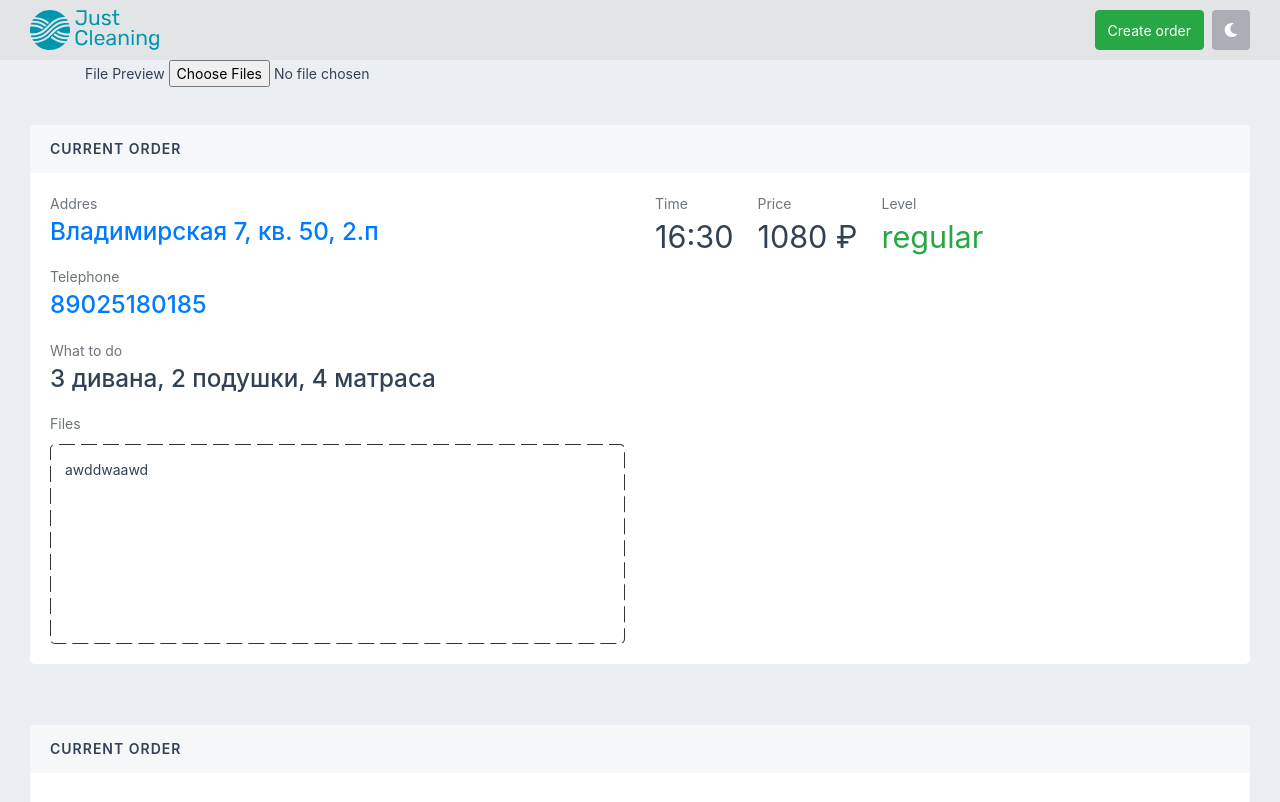
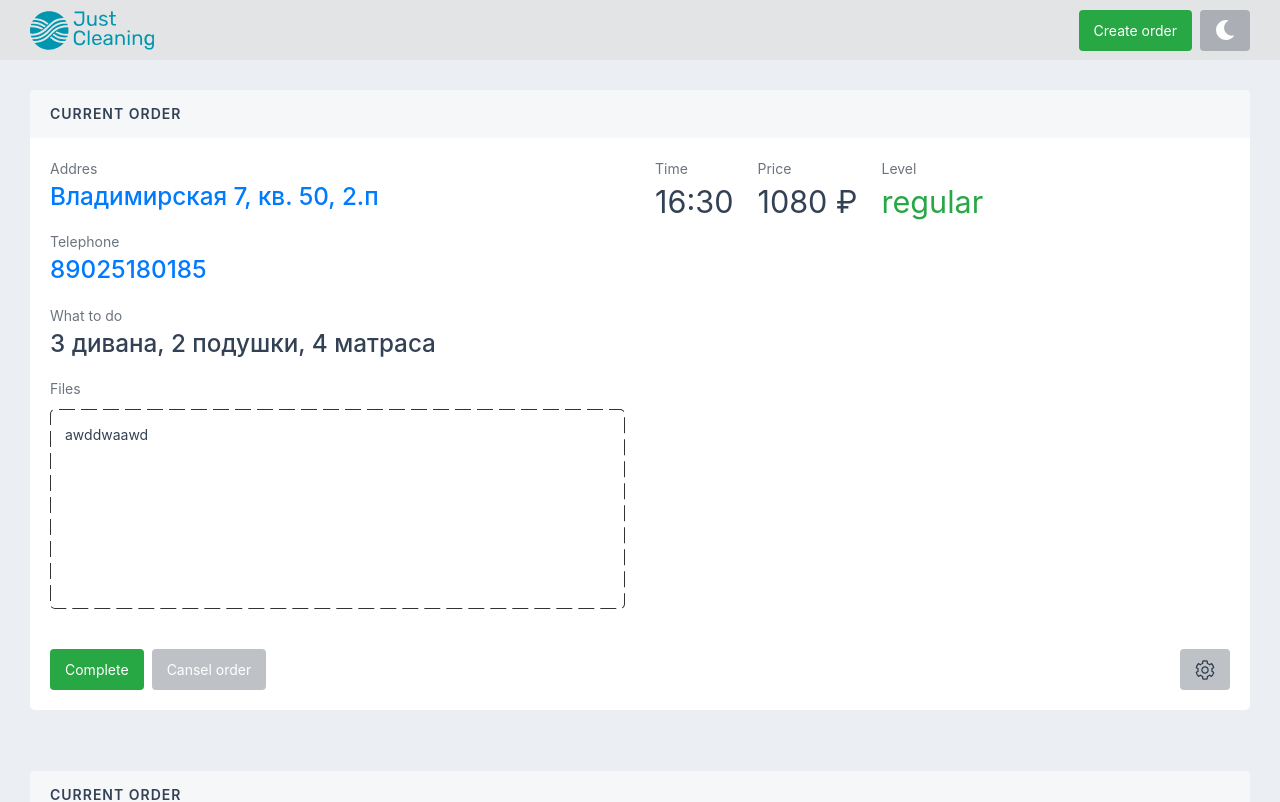
Before and after one commit to Grigory-F/JustCleaning, a Vue app: page / in a window 1280 px wide. Shown: the top 802 px of the page. Built offline with nearby package versions, Linux system fonts and the light colour scheme.

Commit message:
create some part a dark theme

```diff
--- a/src/App.vue
+++ b/src/App.vue
@@ -1,8 +1,8 @@
 <template>
-  <div id="app" :class="[isDark ? 'dark-theme': '']">
+  <div id="app">
+    <!-- :class="[isDark ? 'dark-theme': '']" -->
     <Header @changeTheme="changeTheme" />
     <main class="main-container">
-      <UploadImage></UploadImage>
       <CurrentOrder :goProper="goProper" />
       <div class="content">
         <b-row>
@@ -56,12 +56,12 @@
 <script>
 import Header from "@/components/Header.vue";
 import CurrentOrder from "@/components/CurrentOrder.vue";
-import UploadImage from "@/components/UploadImage.vue";
+/* import UploadImage from "@/components/UploadImage.vue"; */
 export default {
   components: {
     Header,
     CurrentOrder,
-    UploadImage,
+    /* UploadImage, */
   },
   methods: {
     fullName(value) {
@@ -69,8 +69,9 @@ export default {
     },
     changeTheme(valueTheme) {
       console.log("dawdaw");
-      this.isDark = !this.isDark;
-      /* if (valueTheme == "dark") {
+      /* this.isDark = !this.isDark; */
+      document.body.classList.toggle("dark-theme");
+      /*  if (valueTheme == "dark") {
 
         console.log("dawdaw");
       } */
@@ -139,4 +140,5 @@ export default {
 
 
 <style lang="scss">
+
 </style>
--- a/src/components/CurrentOrder.vue
+++ b/src/components/CurrentOrder.vue
@@ -27,11 +27,11 @@
                   <span class="text-muted">What to do</span>
                   <p class="fs-3 fw-medium">3 дивана, 2 подушки, 4 матраса</p>
                 </div>
-                <div class="inner-signs ">
+                <div class="inner-signs">
                   <span class="text-muted">Files</span>
                   <label class="drop-zone">
                     awddwaawd
-                    <input type="file" class="d-none w-100"/>
+                    <input type="file" class="d-none w-100" />
                   </label>
                 </div>
               </b-col>
@@ -55,6 +55,27 @@
               </b-col>
             </b-row>
           </div>
+          <div class="block-content block-content-full d-flex justify-content-between">
+            <div class="d-flex">
+              <b-button variant="success" class="mr-2 d-flex">
+                <span class="d-none d-sm-none d-md-inline">Complete</span>
+                <font-awesome-icon
+                  class="d-sm-inline-block d-md-none fs-4 m-auto"
+                  :icon="['far', 'check-circle']"
+                />
+              </b-button>
+              <b-button variant="setting d-flex">
+                <span class="d-none d-sm-none d-md-inline">Cansel order</span>
+                <font-awesome-icon
+                  class="d-sm-inline-block d-md-none fs-4 m-auto"
+                  :icon="['far', 'times-circle']"
+                />
+              </b-button>
+            </div>
+            <b-button variant="setting">
+                <SystemIcons class="interface-icons" :name="'setting'" :width="20"></SystemIcons>
+              </b-button>
+          </div>
         </div>
       </b-col>
     </b-row>
@@ -63,7 +84,6 @@
 
 <script>
 export default {
-
   props: ["goProper"],
 };
 </script>
--- a/src/components/Header.vue
+++ b/src/components/Header.vue
@@ -1,14 +1,14 @@
 <template>
   <header class="header d-flex align-items-center">
     <div class="d-flex justify-content-between w-100">
-      <SystemIcons :name="'logo'" :width="130"></SystemIcons>
+      <SystemIcons :name="'logo'" :width="125"></SystemIcons>
       <div class="d-flex">
         <b-button variant="success" class="mr-2">
           <span class="d-none d-sm-none d-md-inline">Create order</span>
-          <font-awesome-icon class="d-sm-inline-block d-md-none" :icon="['far', 'plus-square']" />
+          <font-awesome-icon class="d-flex d-sm-flex d-md-none fs-4 align-items-center" :icon="['far', 'plus-square']" />
         </b-button>
-        <b-button @click="changeTheme" variant="setting" class="border-0">
-          <font-awesome-icon :icon="['fas', 'moon']" />
+        <b-button @click="changeTheme" :class="[switchTheme == true ? 'bg-light': '']" variant="setting" class="border-0">
+          <font-awesome-icon class="fs-4 d-flex align-items-center" :class="[switchTheme == true ? 'text-dark': '']" :icon="['fas', 'moon']" />
         </b-button>
       </div>
     </div>
--- a/src/components/SystemIcons.vue
+++ b/src/components/SystemIcons.vue
@@ -1,6 +1,11 @@
 <template>
   <div class="box-icon">
-    <svg v-if="name == 'logo'" :width="width" xmlns="http://www.w3.org/2000/svg" viewBox="0 0 117 36">
+    <svg
+      v-if="name == 'logo'"
+      :width="width"
+      xmlns="http://www.w3.org/2000/svg"
+      viewBox="0 0 117 36"
+    >
       <path
         fill="#0096AF"
         d="M31.7,6.4c-4.4,0-8.3,1.2-11.8,4c-1.9,1.5-3.5,3.2-5.1,4.9c-4.1,4.1-8.8,6.3-14.6,5.6C0.1,20,0,19,0,18
@@ -132,6 +137,24 @@
 	c0.4,0.6,1.1,0.9,2,0.9C112.6,30.2,113.3,29.9,113.8,29.3z"
       />
     </svg>
+
+    <svg xmlns="http://www.w3.org/2000/svg" viewBox="0 0 512 512" v-if="name == 'setting'"
+        :width="width + 'px'">
+      <path
+        :class="classStr"
+        d="M482.696 299.276l-32.61-18.827a195.168 195.168 0 0 0 0-48.899l32.61-18.827c9.576-5.528
+        14.195-16.902 11.046-27.501-11.214-37.749-31.175-71.728-57.535-99.595-7.634-8.07-19.817-9.836-29.437-4.282l-32.562
+         18.798a194.125 194.125 0 0 0-42.339-24.48V38.049c0-11.13-7.652-20.804-18.484-23.367-37.644-8.909-77.118-8.91-114.77
+          0-10.831 2.563-18.484 12.236-18.484 23.367v37.614a194.101 194.101 0 0 0-42.339 24.48L105.23 81.345c-9.621-5.554-21.804-3.788-29.437
+           4.282-26.36 27.867-46.321 61.847-57.535 99.595-3.149 10.599 1.47 21.972 11.046 27.501l32.61 18.827a195.168 195.168 0 0 0 0 48.899l-32.61
+            18.827c-9.576 5.528-14.195 16.902-11.046 27.501 11.214 37.748 31.175 71.728 57.535 99.595 7.634 8.07 19.817 9.836 29.437 4.283l32.562-18.798a194.08
+             194.08 0 0 0 42.339 24.479v37.614c0 11.13 7.652 20.804 18.484 23.367 37.645 8.909 77.118 8.91 114.77 0 10.831-2.563 18.484-12.236 18.484-23.367v-37.614a194.138 194.138 0 0 0 42.339-24.479l32.562 18.798c9.62 5.554 21.803 3.788 29.437-4.283 26.36-27.867 46.321-61.847 57.535-99.595 3.149-10.599-1.47-21.972-11.046-27.501zm-65.479 100.461l-46.309-26.74c-26.988 23.071-36.559 28.876-71.039 41.059v53.479a217.145 217.145 0 0 1-87.738 0v-53.479c-33.621-11.879-43.355-17.395-71.039-41.059l-46.309 26.74c-19.71-22.09-34.689-47.989-43.929-75.958l46.329-26.74c-6.535-35.417-6.538-46.644 0-82.079l-46.329-26.74c9.24-27.969
+        24.22-53.869 43.929-75.969l46.309 26.76c27.377-23.434 37.063-29.065 71.039-41.069V44.464a216.79 216.79 0 0 1 87.738 0v53.479c33.978
+         12.005 43.665 17.637 71.039 41.069l46.309-26.76c19.709 22.099 34.689 47.999 43.929 75.969l-46.329 26.74c6.536 35.426 6.538 46.644 0
+          82.079l46.329 26.74c-9.24 27.968-24.219 53.868-43.929 75.957zM256 160c-52.935 0-96 43.065-96 96s43.065 96 96 96 96-43.065 96-96-43.065-96-96-96zm0
+           160c-35.29 0-64-28.71-64-64s28.71-64 64-64 64 28.71 64 64-28.71 64-64 64z"
+      />
+    </svg>
   </div>
 </template>
 
@@ -140,12 +163,13 @@ export default {
   props: {
     name: { String, required: true },
     width: { Number },
+    classStr: { String },
   },
 };
 </script>
 
 <style lang="scss">
 .box-icon {
-    display: flex;
+  display: flex;
 }
 </style>
--- a/src/styles/_base.scss
+++ b/src/styles/_base.scss
@@ -12,7 +12,7 @@
 }
 .header {
     height: 60px;
-    background-color: rgba(225, 225, 225, 0.75);
+    background-color: var.$header;
     padding: 0 1rem;
 }
 
@@ -57,7 +57,7 @@
 }
 
 .block-header {
-    background-color: #f6f7f9;
+    background-color: var.$block-comp;
     align-items: center;
     padding: 0.625rem 1.25rem;
     transition: opacity 0.25s ease-out;
@@ -75,7 +75,7 @@
 }
 .block {
     margin-bottom: 1.875rem;
-    background-color: #fff;
+    background-color: var.$block;
 }
 
 .block.block-rounded {
@@ -99,9 +99,7 @@
     border-top-left-radius: 0.25rem;
     border-top-right-radius: 0.25rem;
 }
-.block-content.block-content-full {
-    padding-bottom: 1.25rem;
-}
+
 .block-content.block-content-sm.block-content-full {
     padding-bottom: 0.625rem;
 }
--- a/src/styles/_dark.scss
+++ b/src/styles/_dark.scss
@@ -1,13 +1,10 @@
-@import 'helpers/variables';
-
-
-
-
-
-
+@import "helpers/variables";
 
 .dark-theme {
-        --body-bg: red;
-        --body-color: blue;
-        --color-success: red;
+        --body-bg: #19222D;
+        --body-color: #DDE2E9;
+        --block: #1F2937;
+        --block-comp: #2A384B;
+        --header: #1F2937;
+        --setting: #FFFFFF;
 }
--- a/src/styles/helpers/_variables.scss
+++ b/src/styles/helpers/_variables.scss
@@ -1,18 +1,34 @@
 $body-bg: var(--body-bg);
 $body-color: var(--body-color);
 $font-size-base: 0.875rem;
-$main: rgba(40, 53, 71, 0.3);
-$block: rgba(225, 225, 225, 0.75);
+$setting: var(--setting);
+$block: var(--block);
+$block-comp: var(--block-comp);
+$header: var(--header);
+$interface-icons: #2F3C4E;
+
+$btn-border-width: 0px;
 
 
+$btn-padding-y: 10px;
+$btn-padding-x: 15px;
 
 $theme-colors: (
-    "setting": $main,
-    "block": $block,
+    "setting": rgba(40, 53, 71, 0.3),
+    "block": white,
+    "body-bg": #ebeef2,
+    "body-color": #334155,
+    "block-comp": #f6f7f9,
+    "header": rgba(225, 225, 225, 0.75),
+    "interface-icons": #2F3C4E,
 );
 
-:root {
+.interface-icons {
+    fill:$interface-icons;
+}
+
+/* :root {
     --body-bg: #ebeef2;
     --body-color: #334155;
     --color-success: #334155;
-}
+} */
```
